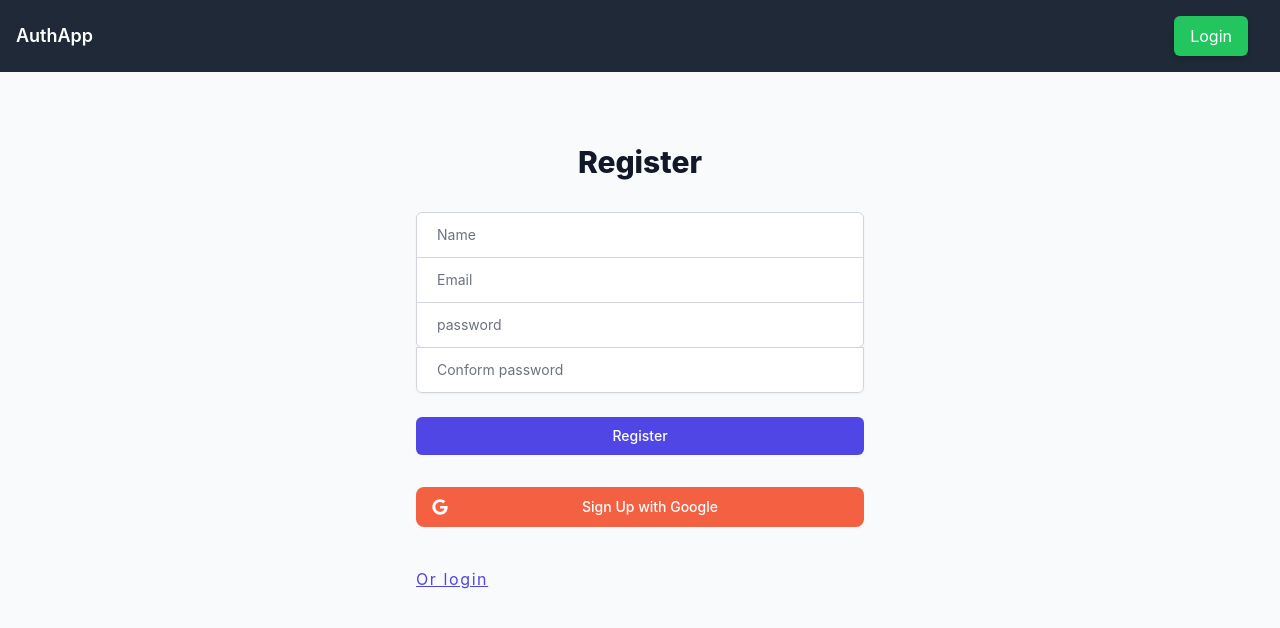
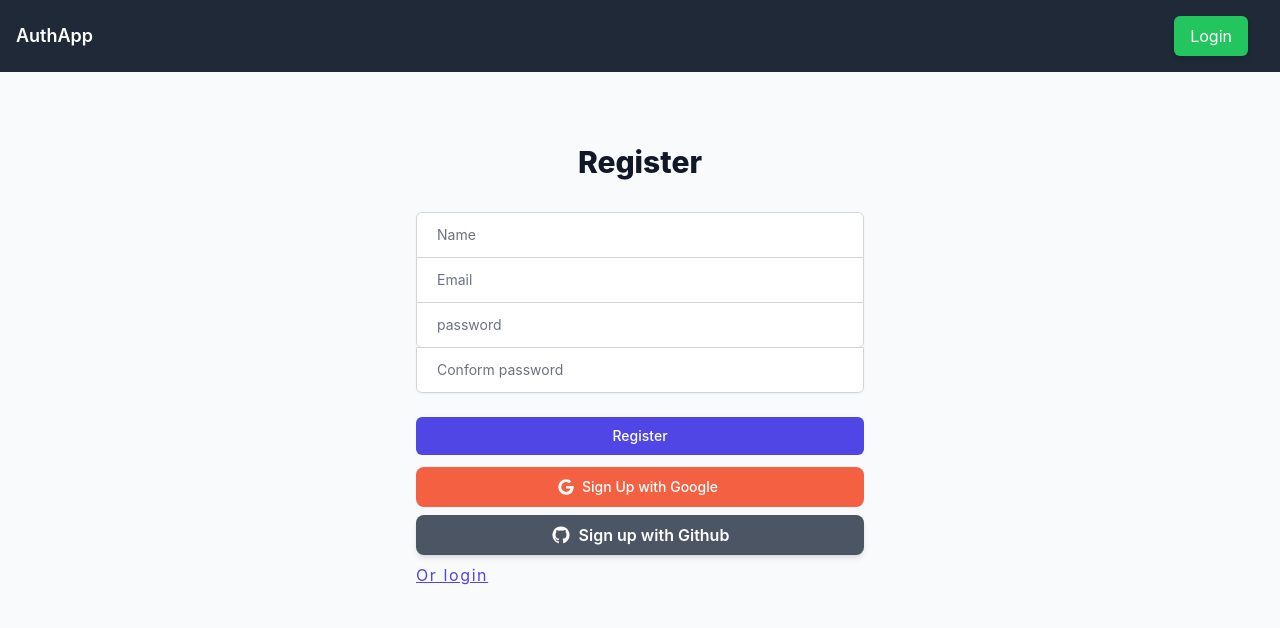
Before and after one commit to Usamaraoo/node-react-auth, a React (Create React App) app in the folder frontend/: page /register in a window 1280 px wide. Shown: the top 628 px of the page. Built offline with nearby package versions, Linux system fonts and the light colour scheme.

Commit message:
button styled

```diff
--- a/frontend/src/Layouts/Navbar.tsx
+++ b/frontend/src/Layouts/Navbar.tsx
@@ -16,7 +16,7 @@
 
   const handleLogout =async () => {
     dispatch(logoutAction());
-    if (user.loginMethod === "oauth") {
+    if (user.loginMethod === "Google" || user.loginMethod === "Github" ) {
       const res = await axiosConfig.get('http://localhost:5000/api/auth/logout')
       console.log('logout',res.data);
     }
--- /dev/null
+++ b/frontend/src/component/GithubLoginButton.tsx
@@ -0,0 +1,29 @@
+import React from "react";
+import axiosConfig from "../utils/axios";
+
+export const GithubLoginButton = ({ text }: { text: string }) => {
+  const github = () => {
+    window.open("http://localhost:5000/api/auth/github", "_self");
+  };
+  return (
+    <>
+      <button
+        onClick={github}
+        type="button"
+        className="py-2 px-4 max-w-md flex justify-center items-center bg-gray-600 hover:bg-gray-700 focus:ring-gray-500 focus:ring-offset-gray-200 text-white w-full transition ease-in duration-200 text-center text-base font-semibold shadow-md focus:outline-none focus:ring-2 focus:ring-offset-2 rounded-lg"
+      >
+        <svg
+          xmlns="http://www.w3.org/2000/svg"
+          width="20"
+          height="20"
+          fill="currentColor"
+          className="mr-2"
+          viewBox="0 0 1792 1792"
+        >
+          <path d="M896 128q209 0 385.5 103t279.5 279.5 103 385.5q0 251-146.5 451.5t-378.5 277.5q-27 5-40-7t-13-30q0-3 .5-76.5t.5-134.5q0-97-52-142 57-6 102.5-18t94-39 81-66.5 53-105 20.5-150.5q0-119-79-206 37-91-8-204-28-9-81 11t-92 44l-38 24q-93-26-192-26t-192 26q-16-11-42.5-27t-83.5-38.5-85-13.5q-45 113-8 204-79 87-79 206 0 85 20.5 150t52.5 105 80.5 67 94 39 102.5 18q-39 36-49 103-21 10-45 15t-57 5-65.5-21.5-55.5-62.5q-19-32-48.5-52t-49.5-24l-20-3q-21 0-29 4.5t-5 11.5 9 14 13 12l7 5q22 10 43.5 38t31.5 51l10 23q13 38 44 61.5t67 30 69.5 7 55.5-3.5l23-4q0 38 .5 88.5t.5 54.5q0 18-13 30t-40 7q-232-77-378.5-277.5t-146.5-451.5q0-209 103-385.5t279.5-279.5 385.5-103zm-477 1103q3-7-7-12-10-3-13 2-3 7 7 12 9 6 13-2zm31 34q7-5-2-16-10-9-16-3-7 5 2 16 10 10 16 3zm30 45q9-7 0-19-8-13-17-6-9 5 0 18t17 7zm42 42q8-8-4-19-12-12-20-3-9 8 4 19 12 12 20 3zm57 25q3-11-13-16-15-4-19 7t13 15q15 6 19-6zm63 5q0-13-17-11-16 0-16 11 0 13 17 11 16 0 16-11zm58-10q-2-11-18-9-16 3-14 15t18 8 14-14z"></path>
+        </svg>
+        {text}
+      </button>
+    </>
+  );
+};
--- a/frontend/src/component/GoogleLoginButton.tsx
+++ b/frontend/src/component/GoogleLoginButton.tsx
@@ -1,25 +1,16 @@
-import React from "react";
-import axiosConfig from "../utils/axios";
 
-export const GoogleLoginButton = ({text}:{text:string}) => {
-  //   const googleClick = async () => {
-  //     try {
-  //       const res = await axiosConfig.get("/api/auth/login/federated/google");
-  //       console.log("auth res", res);
-  //     } catch (error) {
-  //       console.log("err", error);
-  //     }
-  //   };
+export const GoogleLoginButton = ({ text }: { text: string }) => {
   const google = () => {
     window.open("http://localhost:5000/api/auth/google", "_self");
   };
+
   return (
     <>
       <div className="px-6 sm:px-0 max-w-full">
         <button
           onClick={google}
           type="button"
-          className="text-white w-full  bg-[#f46042] hover:bg-[#d04d33]/90 focus:ring-4 focus:outline-none focus:ring-[#4285F4]/50 font-medium rounded-lg text-sm px-5 py-2.5 text-center inline-flex items-center justify-between mr-2 mb-2"
+          className="flex text-white w-full  bg-[#f46042] hover:bg-[#d04d33]/90 focus:ring-4 focus:outline-none focus:ring-[#4285F4]/50 font-medium rounded-lg text-sm px-5 py-2.5 text-center  justify-center items-center  mr-2 mb-2"
         >
           <svg
             className="mr-2 -ml-1 w-4 h-4"
@@ -36,13 +27,10 @@
               d="M488 261.8C488 403.3 391.1 504 248 504 110.8 504 0 393.2 0 256S110.8 8 248 8c66.8 0 123 24.5 166.3 64.9l-67.5 64.9C258.5 52.6 94.3 116.6 94.3 256c0 86.5 69.1 156.6 153.7 156.6 98.2 0 135-70.4 140.8-106.9H248v-85.3h236.1c2.3 12.7 3.9 24.9 3.9 41.4z"
             ></path>
           </svg>
-          {text}<div></div>
+          {text}
+          <div></div>
         </button>
       </div>
-      {/* <a href="http://localhost:5000/api/auth/login/federated/google">google</a> */}
-      {/* <button onClick={googleClick} className="bg-red-400 px-5 py-3 rounded-md">
-        Google
-      </button> */}
     </>
   );
 };
--- a/frontend/src/pages/Login.tsx
+++ b/frontend/src/pages/Login.tsx
@@ -5,6 +5,7 @@
 import { useAppDispatch } from "../hooks/hooks";
 import { loginUser } from "../redux/features/user/userSlice";
 import { GoogleLoginButton } from "../component/GoogleLoginButton";
+import { GithubLoginButton } from "../component/GithubLoginButton";
 
 type Inputs = {
   email: string;
@@ -33,7 +34,7 @@
   };
   return (
     <div className="min-h-screen flex items-start justify-center bg-gray-50 py-12 px-4 sm:px-6 lg:px-8">
-      <div className="max-w-md w-full space-y-8">
+      <div className="max-w-md w-full ">
         <div>
           <h2 className="mt-6 text-center text-3xl font-extrabold text-gray-900">
             Sign In
@@ -86,8 +87,12 @@
             </button>
           </div>
         </form>
-        <GoogleLoginButton text='Sign In with Google'/>
-        <div>
+        <div className="mt-3">
+        <GoogleLoginButton text="Sign In with Google" />
+        <GithubLoginButton text="Sign In with Github" />
+        </div>
+
+        <div className="mt-2">
           <Link
             className="text-indigo-600 underline tracking-widest  "
             to="/register"
--- a/frontend/src/pages/Register.tsx
+++ b/frontend/src/pages/Register.tsx
@@ -1,11 +1,11 @@
-import { FC, useEffect } from "react";
+import { FC } from "react";
 import { useForm, SubmitHandler } from "react-hook-form";
-import axiosConfig from "../utils/axios";
 import { NotificationManager } from "react-notifications";
 import { Link, useNavigate } from "react-router-dom";
 import { useAppDispatch } from "../hooks/hooks";
 import { registerUser } from "../redux/features/user/userSlice";
 import { GoogleLoginButton } from "../component/GoogleLoginButton";
+import { GithubLoginButton } from "../component/GithubLoginButton";
 
 type Inputs = {
   name: string;
@@ -30,8 +30,7 @@
       await dispatch(registerUser(data)).unwrap();
       NotificationManager.success("User register");
       reset();
-      navigate('/')
-
+      navigate("/");
     } catch (error: any) {
       NotificationManager.error(error);
       console.log(error);
@@ -40,7 +39,7 @@
 
   return (
     <div className=" min-h-screen flex items-start justify-center bg-gray-50 py-12 px-4 sm:px-6 lg:px-8">
-      <div className="max-w-md w-full space-y-8">
+      <div className="max-w-md w-full ">
         <div>
           <h2 className="mt-6 text-center text-3xl font-extrabold text-gray-900">
             Register
@@ -134,13 +133,16 @@
             </button>
           </div>
         </form>
-        <GoogleLoginButton text='Sign Up with Google'/>
-          <Link
-            className="text-indigo-600 underline tracking-widest block "
-            to="/login"
-          >
-            Or login
-          </Link>
+        <div className="mt-3">
+          <GoogleLoginButton text="Sign Up with Google" />
+          <GithubLoginButton text="Sign up with Github" />
+        </div>
+        <Link
+          className="text-indigo-600 underline tracking-widest block mt-2"
+          to="/login"
+        >
+          Or login
+        </Link>
       </div>
     </div>
   );
--- a/frontend/src/redux/features/user/userSlice.ts
+++ b/frontend/src/redux/features/user/userSlice.ts
@@ -7,7 +7,7 @@
   email: string;
   jwt: string;
   image?:string
-  loginMethod?: "InApp" | "oauth";
+  loginMethod?: "InApp" | "Google" |"Github";
   loading?: true | false;
 }
 
```
